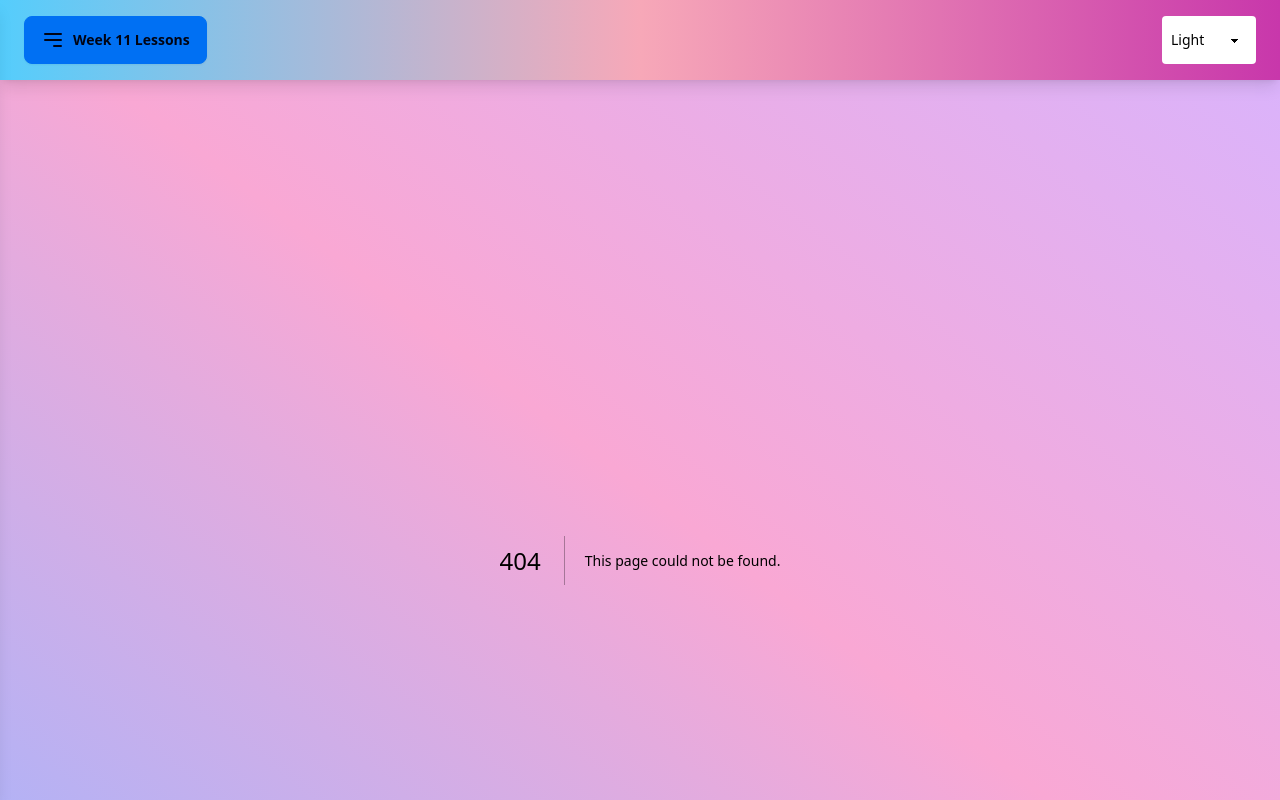
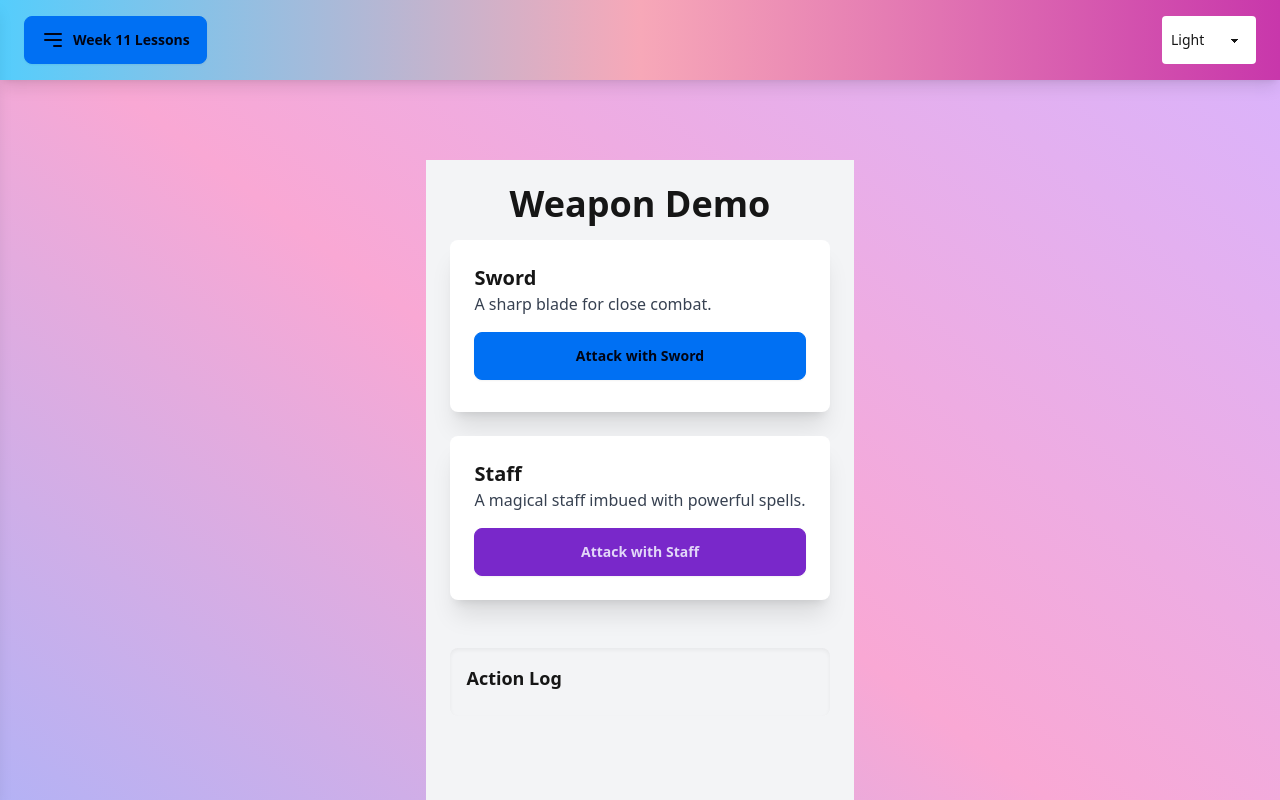
Before and after one commit to nicky-mc/week11-lessons-maybe, a Next.js app: page /weapon-Demo in a window 1280 px wide. Before the commit this address had no page. Shown: the top 800 px of the page. Built offline with nearby package versions, Linux system fonts and the light colour scheme.

Commit message:
weapon demo added

```diff
--- /dev/null
+++ b/src/app/weapon-Demo/page.js
@@ -0,0 +1,53 @@
+"use client";
+import React, { useState } from 'react';
+import { Sword, Staff } from '@/library/gameItems';
+
+const WeaponDemo = () => {
+  const [log, setLog] = useState([]);
+
+  const handleAttack = (weapon) => {
+    setLog((prevLog) => [...prevLog, weapon.attack()]);
+  };
+
+  const sword = new Sword();
+  const staff = new Staff();
+
+  return (
+    <div className="min-h-screen flex flex-col items-center bg-gray-100 p-6">
+      <h1 className="text-4xl font-bold mb-4 text-center">Weapon Demo</h1>
+
+      <div className="card w-full max-w-md bg-white shadow-xl rounded-lg p-6 mb-6">
+        <h2 className="card-title text-xl font-semibold">{sword.name}</h2>
+        <p className="text-gray-700 mb-4">{sword.description}</p>
+        <button
+          className="btn btn-primary w-full mb-2"
+          onClick={() => handleAttack(sword)}
+        >
+          Attack with Sword
+        </button>
+      </div>
+
+      <div className="card w-full max-w-md bg-white shadow-xl rounded-lg p-6 mb-6">
+        <h2 className="card-title text-xl font-semibold">{staff.name}</h2>
+        <p className="text-gray-700 mb-4">{staff.description}</p>
+        <button
+          className="btn btn-secondary w-full"
+          onClick={() => handleAttack(staff)}
+        >
+          Attack with Staff
+        </button>
+      </div>
+
+      <div className="card w-full max-w-md bg-gray-100 shadow-inner rounded-lg p-4 mt-6">
+        <h2 className="text-lg font-semibold mb-2">Action Log</h2>
+        <ul className="list-disc list-inside space-y-1">
+          {log.map((entry, index) => (
+            <li key={index} className="text-gray-800">{entry}</li>
+          ))}
+        </ul>
+      </div>
+    </div>
+  );
+};
+
+export default WeaponDemo;
--- a/src/components/Nabar.jsx
+++ b/src/components/Nabar.jsx
@@ -73,9 +73,10 @@ const Navbar = () => {
             <Link href="/object-orientated-programming" passHref>
               <span className="text-white hover:underline cursor-pointer">Object-Oriented Programming</span>
             </Link>
-            <Link href="/another-useReducer-page" passHref>
-              <span className="text-white hover:underline cursor-pointer">Another useReducer page</span>
+            <Link href="/weapon-Demo" passHref>
+              <span className="text-white hover:underline cursor-pointer">Weapon Demo</span>
             </Link>
+
           </nav>
           <button
             onClick={toggleDrawer}
--- /dev/null
+++ b/src/library/gameItems.js
@@ -0,0 +1,69 @@
+// Base GameItem class
+class GameItem {
+    constructor(name, description) {
+      this.name = name;
+      this.description = description;
+    }
+
+    use() {
+      return `Using ${this.name}.`;
+    }
+  }
+
+  // Weapon class extending GameItem
+  class Weapon extends GameItem {
+    constructor(name, description, damage) {
+      super(name, description);
+      this.damage = damage;
+    }
+
+    attack() {
+      return `${this.name} attack deals ${this.damage} damage!`;
+    }
+  }
+
+  // MeleeWeapon class extending Weapon
+  class MeleeWeapon extends Weapon {
+    constructor(name, description, damage) {
+      super(name, description, damage);
+    }
+
+    attack() {
+      return `Swinging ${this.name} for ${this.damage} melee damage!`;
+    }
+  }
+
+  // MagicalWeapon class extending Weapon
+  class MagicalWeapon extends Weapon {
+    constructor(name, description, damage, manaCost) {
+      super(name, description, damage);
+      this.manaCost = manaCost;
+    }
+
+    attack() {
+      return `Casting ${this.name} for ${this.damage} magical damage (Costs ${this.manaCost} mana)`;
+    }
+  }
+
+  // Specific weapon classes
+  class Sword extends MeleeWeapon {
+    constructor() {
+      super("Sword", "A sharp blade for close combat.", 15);
+    }
+  }
+
+  class Staff extends MagicalWeapon {
+    constructor() {
+      super("Staff", "A magical staff imbued with powerful spells.", 20, 10);
+    }
+  }
+
+  // Exporting classes
+  module.exports = {
+    GameItem,
+    Weapon,
+    MeleeWeapon,
+    MagicalWeapon,
+    Sword,
+    Staff
+  };
```
